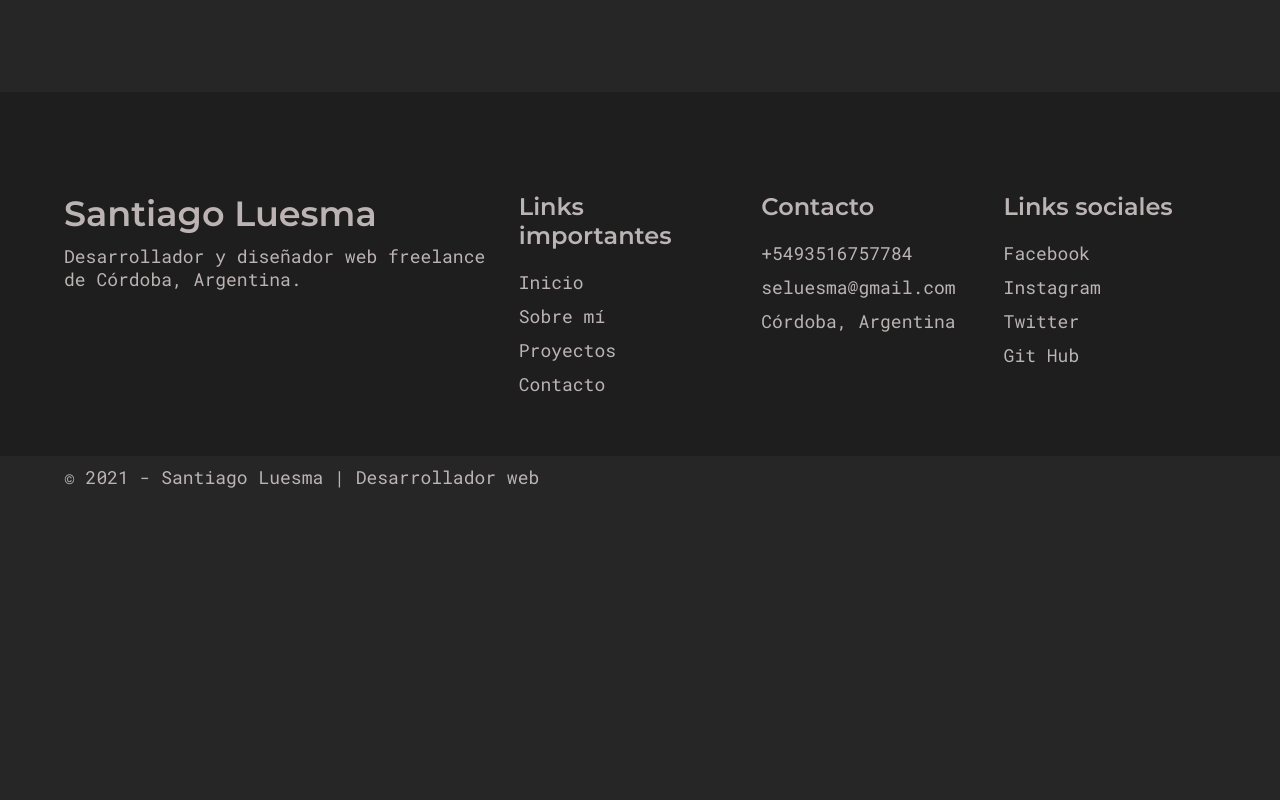
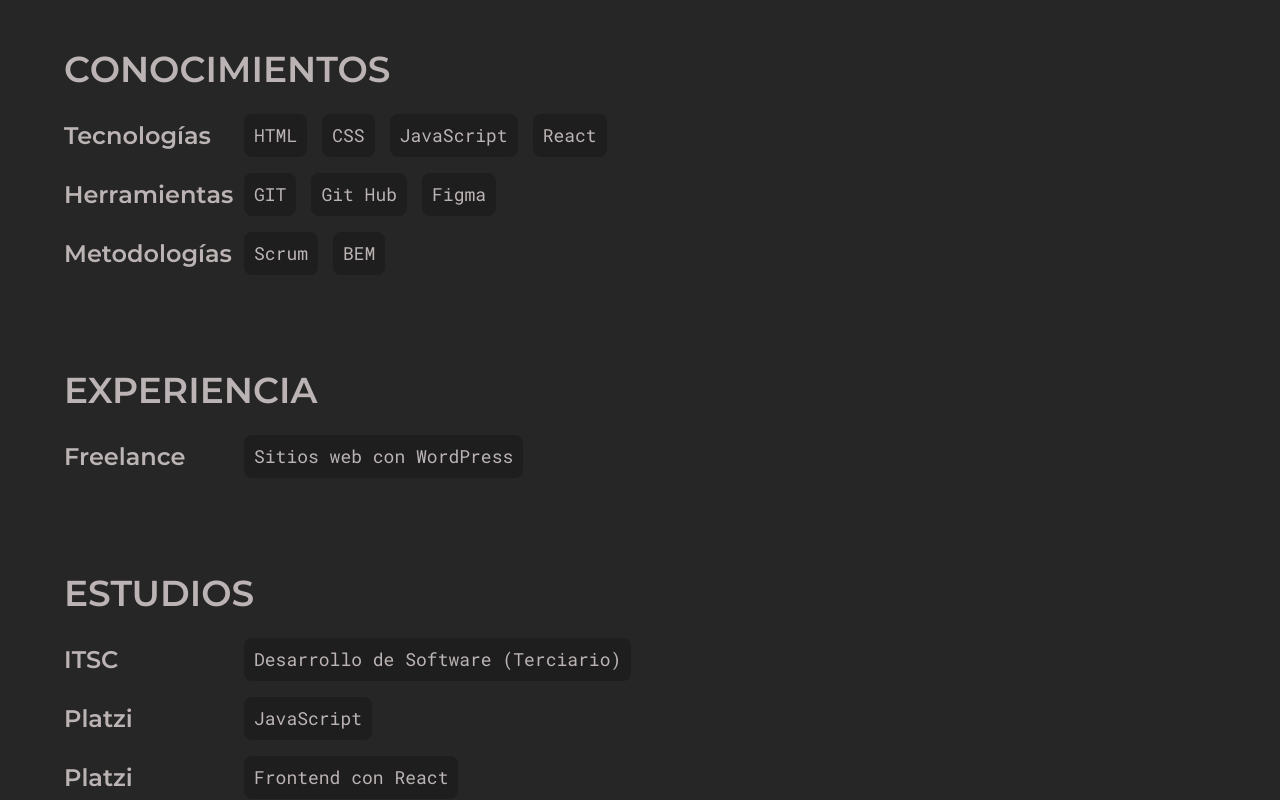
Before and after one commit to SantiagoLuesma/react-portfolio-santiago-luesma, a React (Create React App) app: page /about in a window 1280 px wide. Shown: the part 920-1720 px from the top of the page. Before the commit the page ends 1419 px from the top, so only its background shows below. Built offline with nearby package versions, Linux system fonts and the light colour scheme; the HTML template or start-up script is replaced by a standard one.

Commit message:
style(frontend): Doy estilo a items de About Page
En este commit le doy estilos a los items de la página About (Sobre mí)

```diff
--- a/src/components/AboutInfoItem.js
+++ b/src/components/AboutInfoItem.js
@@ -1,12 +1,47 @@
 import React from 'react';
+import styled from 'styled-components';
 import PText from './PText';
+
+const AboutItemStyles = styled.div`
+  display: flex;
+  align-items: center;
+  justify-content: flex-start;
+  margin-top: 3rem;
+  position: relative;
+  .title {
+    font-size: 2.4rem;
+  }
+  .items {
+    display: flex;
+    gap: 1.5rem;
+    position: absolute;
+    left: 18rem;
+  }
+  .item {
+    background-color: var(--deep-dark);
+    padding: 1rem;
+    border-radius: 8px;
+  }
+  @media only screen and (max-width: 768px) {
+    flex-direction: column;
+    align-items: flex-start;
+    gap: 1rem;
+    .items {
+      position: initial;
+      gap: 1rem;
+    }
+    .title {
+      font-size: 2rem;
+    }
+  }
+`;
 
 export default function AboutInfoItem({
   title = 'this is title',
   items = ['HTML', 'CSS'],
 }) {
   return (
-    <div>
+    <AboutItemStyles>
       <h1 className="title">{title}</h1>
       <div className="items">
         {items.map((item, index) => (
@@ -15,6 +50,6 @@ export default function AboutInfoItem({
           </div>
         ))}
       </div>
-    </div>
+    </AboutItemStyles>
   );
 }
--- a/src/components/AboutSection.js
+++ b/src/components/AboutSection.js
@@ -77,9 +77,12 @@ export default function AboutSection() {
         <div className="aboutSection__left">
           <SectionTitle subheading="Permítame presentarme" heading="Sobre mí" />
           <PText>
-            Soy un desarrollador frontend de Córdoba, Argentina. Me dedico a
-            crear aplicaciones y sitios web. También tengo pasión por enseñar
-            aunque mucho tiempo no tengo. Amo la tecnología y el fútbol.
+            Soy un desarrollador frontend de Córdoba, Argentina.
+            <br /> <br />
+            Me dedico a crear sitios web con WordPress y me encuentro en la
+            búsqueda de mi primer trabajo como desarrollador frontend.
+            <br /> <br />
+            También tengo pasión por enseñar aunque mucho tiempo no tengo.
           </PText>
           <div className="aboutSection__buttons">
             <Button btnLink="/projects" btnText="Portfolio" />
--- a/src/components/HeroSection.js
+++ b/src/components/HeroSection.js
@@ -158,8 +158,8 @@ export default function HeroSection() {
           </div>
           <div className="hero__info">
             <PText>
-              Soy desarrollador de software, especializado en el frontend con
-              React JS. Pero siempre dispuesto a aprender tecnologías distintas.
+              Soy desarrollador frontend, orientado al stack MERN. Pero siempre
+              dispuesto a aprender nuevas tecnologías.
             </PText>
             <Button btnLink="/projects" btnText="ver mi portfolio" />
           </div>
--- a/src/pages/About.js
+++ b/src/pages/About.js
@@ -3,6 +3,7 @@ import styled from 'styled-components';
 import PText from '../components/PText';
 import Button from '../components/Button';
 import AboutInfoItem from '../components/AboutInfoItem';
+import ContactBanner from '../components/ContactBanner';
 
 const AboutPageStyles = styled.div`
   padding: 20rem 0 10rem 0;
@@ -27,6 +28,10 @@ const AboutPageStyles = styled.div`
       border-radius: 8px;
     }
   }
+  .about__heading {
+    font-size: 3.6rem;
+    margin-bottom: 2rem;
+  }
   .about__info {
     margin-bottom: 4rem;
     .para {
@@ -36,6 +41,32 @@ const AboutPageStyles = styled.div`
   .right {
     img {
       border: 2px solid var(--gray-1);
+    }
+  }
+  .about__info__items {
+    margin-top: 15rem;
+  }
+  .about__info__item {
+    margin-bottom: 10rem;
+  }
+  .about__info__heading {
+    font-size: 3.6rem;
+    text-transform: uppercase;
+  }
+  @media only screen and (max-width: 768px) {
+    padding: 10rem 0;
+    .top-section {
+      flex-direction: column;
+      gap: 5rem;
+    }
+    .about__subheading {
+      font-size: 1.8rem;
+    }
+    .about__heading {
+      font-size: 2.8rem;
+    }
+    .about__info__heading {
+      font-size: 3rem;
     }
   }
 `;
@@ -49,11 +80,13 @@ export default function About() {
             <p className="about__subheading">
               Hola, yo soy <span>Santiago Luesma</span>
             </p>
-            <h2 className="about__heading">Un desarrollador de software</h2>
+            <h2 className="about__heading">Desarrollador de frontend</h2>
             <div className="about__info">
               <PText>
                 Me llamo Santiago Luesma, tengo 27 años y soy de Córdoba,
-                Argentina.
+                Argentina. Sinceramente, en este momento, me considero un
+                Trainee Developer que está listo para comenzar a trabajar en
+                este mundo de la programación.
                 <br />
                 <br />
                 Actualmente trabajo de manera freelance haciendo sitios web con
@@ -78,11 +111,36 @@ export default function About() {
         </div>
         <div className="about__info__items">
           <div className="about__info__item">
-            <h1 className="about__info__heading">Education</h1>
-            <AboutInfoItem />
+            <h1 className="about__info__heading">Conocimientos</h1>
+            <AboutInfoItem
+              title="Tecnologías"
+              items={['HTML', 'CSS', 'JavaScript', 'React']}
+            />
+            <AboutInfoItem
+              title="Herramientas"
+              items={['GIT', 'Git Hub', 'Figma']}
+            />
+            <AboutInfoItem title="Metodologías" items={['Scrum', 'BEM']} />
+          </div>
+          <div className="about__info__item">
+            <h1 className="about__info__heading">Experiencia</h1>
+            <AboutInfoItem
+              title="Freelance"
+              items={['Sitios web con WordPress']}
+            />
+          </div>
+          <div className="about__info__item">
+            <h1 className="about__info__heading">Estudios</h1>
+            <AboutInfoItem
+              title="ITSC"
+              items={['Desarrollo de Software (Terciario)']}
+            />
+            <AboutInfoItem title="Platzi" items={['JavaScript']} />
+            <AboutInfoItem title="Platzi" items={['Frontend con React']} />
           </div>
         </div>
       </div>
+      <ContactBanner />
     </AboutPageStyles>
   );
 }
```
